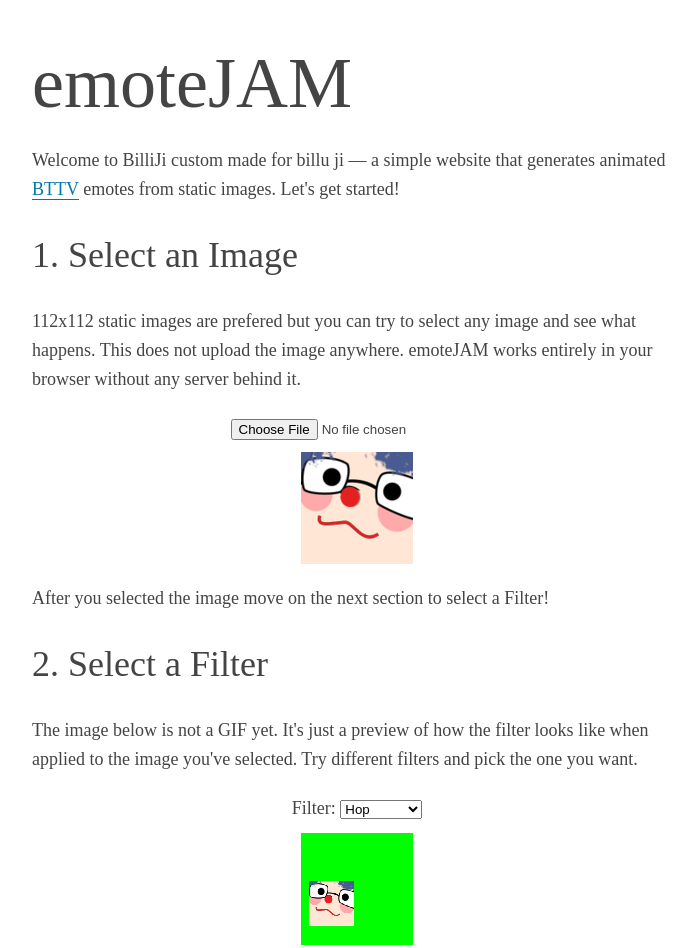
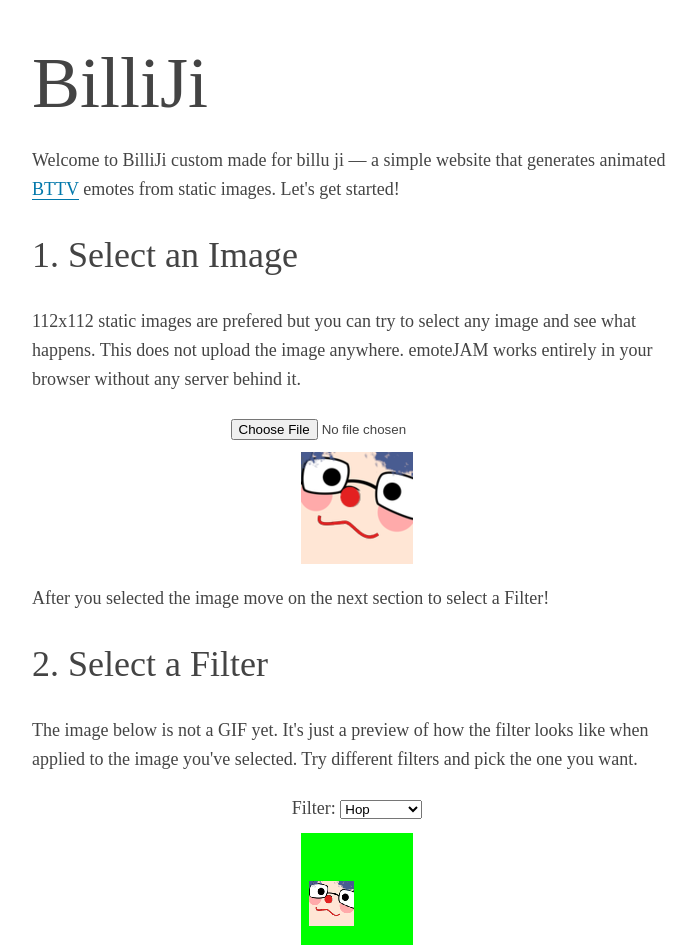
Before and after one commit to ayush-india/billu_ki_gifs, a website: page index.html in a window 1280 px wide. Shown: the top 948 px of the page, without its empty margins (283-980 px from the left). Drawn offline with Linux system fonts and the light colour scheme.

Commit message:
sharp eyes

```diff
--- a/index.html
+++ b/index.html
@@ -7,7 +7,7 @@
     <link rel="stylesheet" href="css/bright.css">
   </head>
   <body>
-    <h1>emoteJAM</h1>
+    <h1>BilliJi</h1>
 
     <p>Welcome to BilliJi custom made for billu ji &mdash; a simple website that generates animated <a href="https://betterttv.com/">BTTV</a> emotes from static images. Let's get started!</p>
 
```
